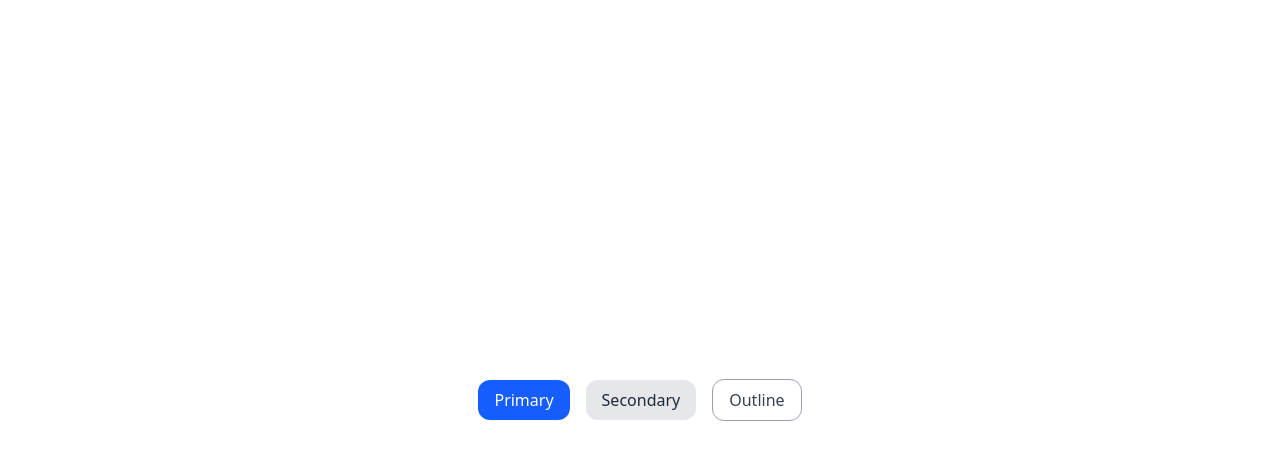
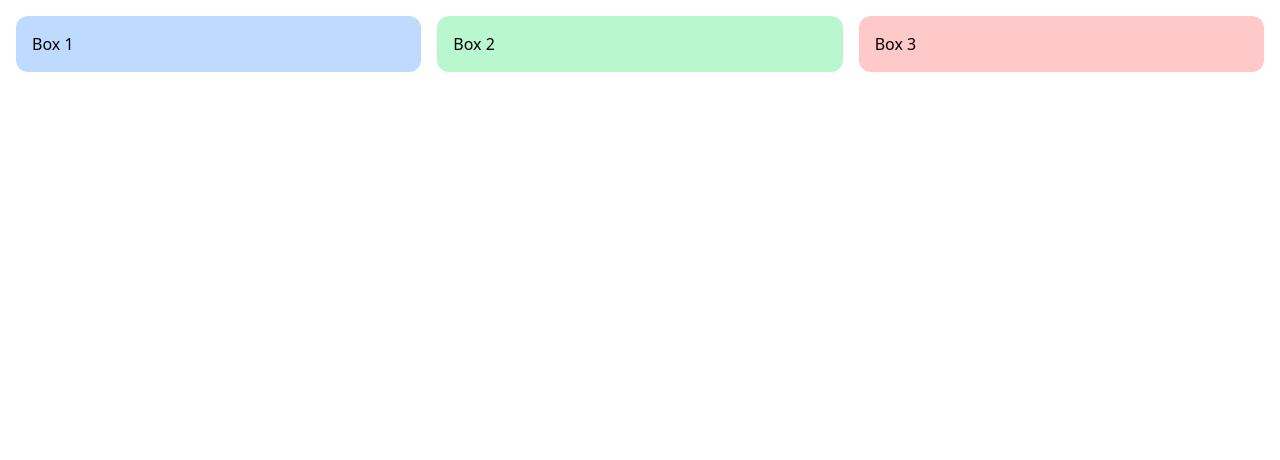
Before and after one commit to RR-089/react-components, a React (Vite) app: page / in a window 1280 px wide. Shown: the top 460 px of the page. Built offline with nearby package versions, Linux system fonts and the light colour scheme.

Commit message:
add: home page

```diff
--- a/src/App.tsx
+++ b/src/App.tsx
@@ -1,17 +1,7 @@
-import Button from "./components/Button";
+import Home from "./pages/Home";
 
 function App() {
-  return (
-    <main className="flex justify-center items-center h-screen gap-4 p-4">
-      <Button onClick={() => alert("Primary clicked!")}>Primary</Button>
-      <Button variant="secondary" onClick={() => alert("Secondary clicked!")}>
-        Secondary
-      </Button>
-      <Button variant="outline" onClick={() => alert("Outline clicked!")}>
-        Outline
-      </Button>
-    </main>
-  );
+  return <Home />;
 }
 
 export default App;
--- /dev/null
+++ b/src/pages/Home.tsx
@@ -0,0 +1,9 @@
+export default function Home() {
+  return (
+    <main className="grid grid-cols-3 gap-4 p-4">
+      <div className="bg-blue-200 p-4 rounded-xl">Box 1</div>
+      <div className="bg-green-200 p-4 rounded-xl">Box 2</div>
+      <div className="bg-red-200 p-4 rounded-xl">Box 3</div>
+    </main>
+  );
+}
```
